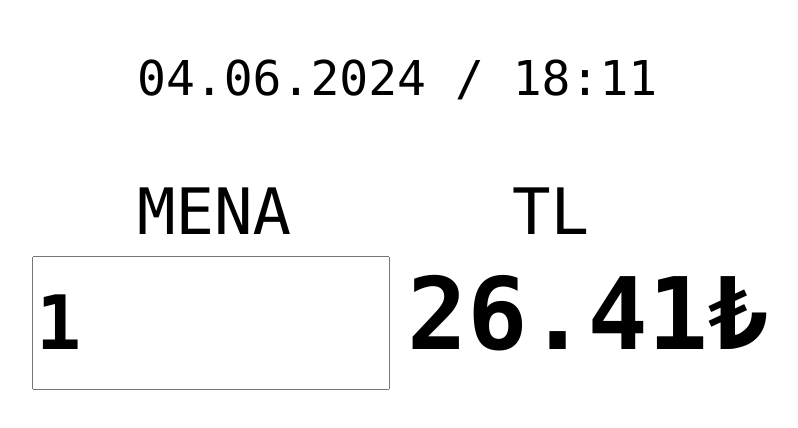
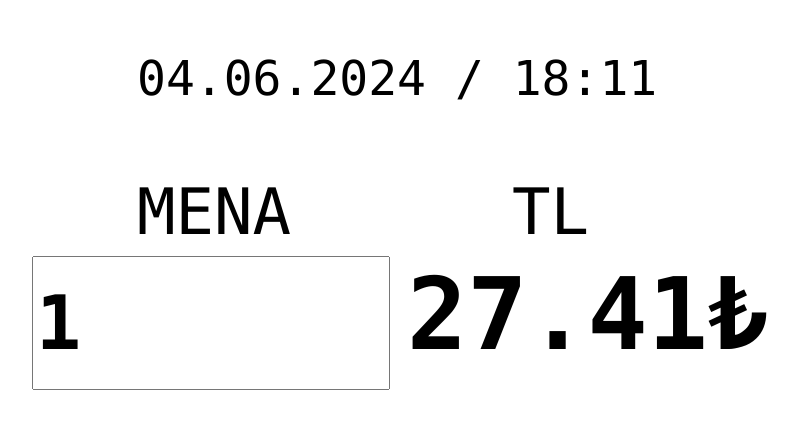
Before and after one commit to kayyraa/mena_usd_to_tl, a plain HTML site: page index.html in a window 1280 px wide. Shown: the whole page, without its empty margins (343-1141 px from the left). Drawn offline with Linux system fonts and the light colour scheme.

Commit message:
Update index.html

```diff
--- a/index.html
+++ b/index.html
@@ -66,7 +66,7 @@
 
         function update() {
             const usdValue = parseFloat(mena.value);
-            const menaDecimal = 5;
+            const menaDecimal = 4;
             const dollar = 31.41
             const tlValue = (usdValue * (dollar - menaDecimal)).toFixed(deci).replace(/\B(?=(\d{3})+(?!\d))/g, ",") + suff;
 
```
